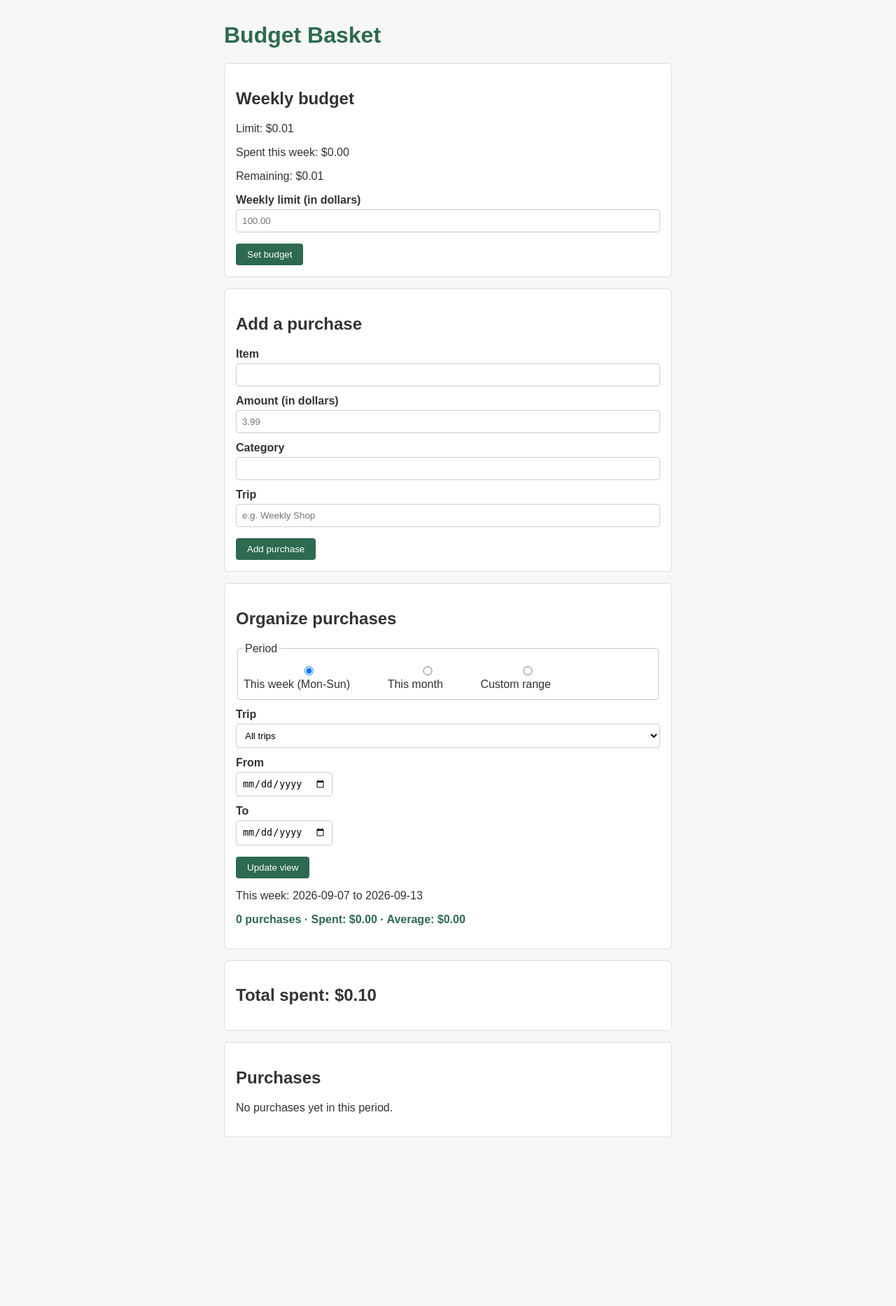
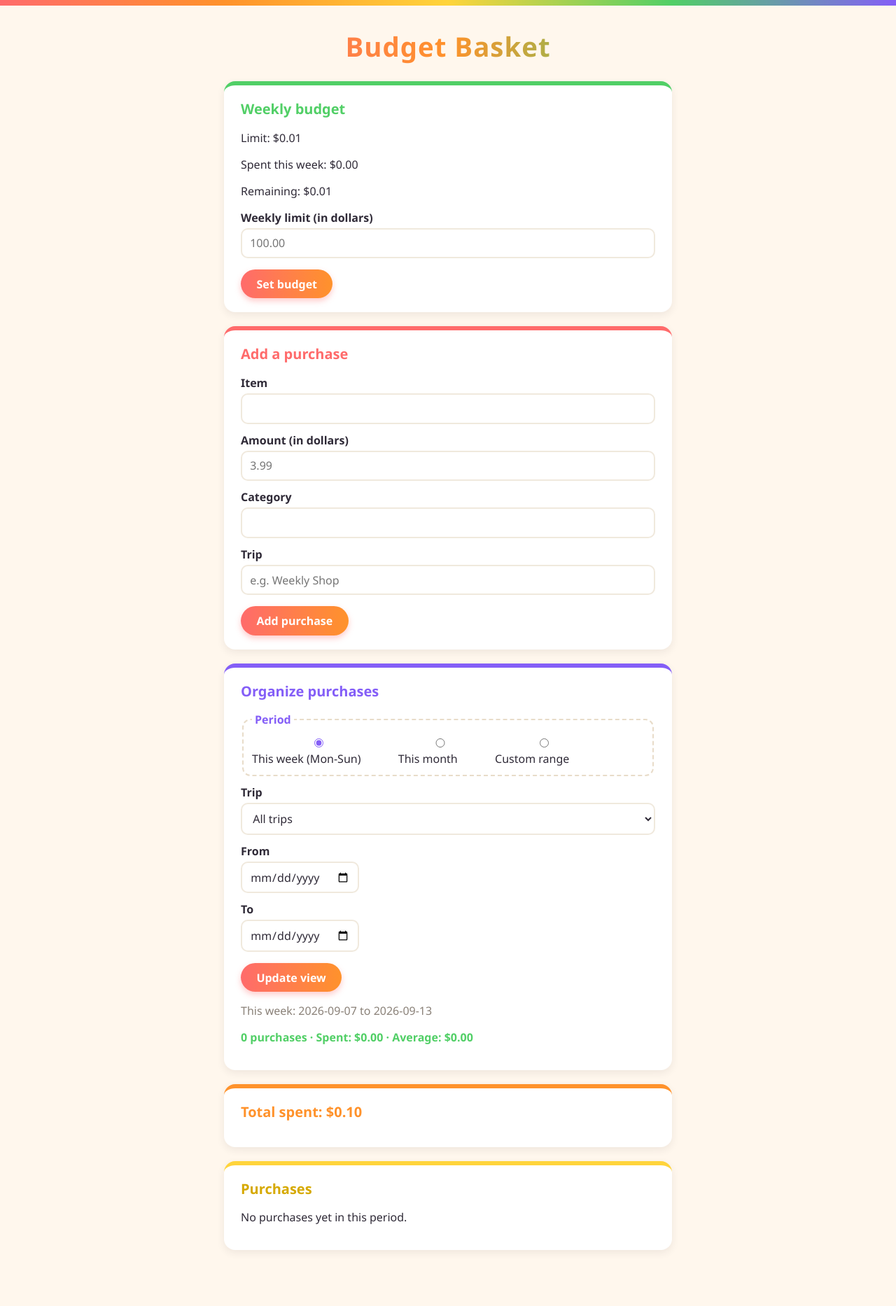
Before and after one commit to miargue/big-project-one, a Flask app: page / in a window 1280 px wide. Shown: the whole page at 70% size. Before the commit the page ends 1625 px from the top, so only its background shows below. Run offline with Flask 3, Linux system fonts and the light colour scheme; tables that the repository leaves empty hold one stand-in row (values such as "Sample post").

Commit message:
Restyle app with a bold, colorful theme

```diff
--- a/static/style.css
+++ b/static/style.css
@@ -1,11 +1,31 @@
-/* Budget Basket — simple, clean styles. */
+/* Budget Basket — bold & colorful theme. */
+
+:root {
+    --tomato: #ff6b6b;
+    --carrot: #ff922b;
+    --lemon: #ffd43b;
+    --leaf: #51cf66;
+    --berry: #845ef7;
+    --ink: #2f2a37;
+    --cream: #fff7ed;
+}
+
+/* A thin rainbow bar along the very top of the page. */
+body::before {
+    content: "";
+    display: block;
+    height: 8px;
+    background: linear-gradient(
+        90deg, var(--tomato), var(--carrot), var(--lemon), var(--leaf), var(--berry)
+    );
+}
 
 body {
-    font-family: Arial, Helvetica, sans-serif;
+    font-family: "Segoe UI", "Trebuchet MS", Verdana, sans-serif;
     margin: 0;
-    padding: 0;
-    background: #f7f7f7;
-    color: #333;
+    padding: 0 0 3rem;
+    background: var(--cream);
+    color: var(--ink);
 }
 
 main {
@@ -15,16 +35,46 @@
 }
 
 h1 {
-    color: #2d6a4f;
+    text-align: center;
+    font-size: 2.4rem;
+    letter-spacing: 1px;
+    margin: 0.5rem 0 1.5rem;
+    background: linear-gradient(90deg, var(--tomato), var(--carrot), var(--leaf));
+    background-clip: text;
+    -webkit-background-clip: text;
+    color: transparent;
 }
 
+h2 {
+    margin-top: 0;
+    font-size: 1.25rem;
+}
+
+/* Colorful cards, one accent color per section. */
 section {
     background: #fff;
-    border: 1px solid #ddd;
-    border-radius: 6px;
-    padding: 1rem;
-    margin-bottom: 1rem;
+    border: none;
+    border-top: 6px solid var(--leaf);
+    border-radius: 16px;
+    padding: 1.25rem 1.5rem;
+    margin-bottom: 1.25rem;
+    box-shadow: 0 4px 12px rgba(47, 42, 55, 0.08);
 }
+
+.budget-card { border-top-color: var(--leaf); }
+.budget-card h2 { color: var(--leaf); }
+
+.add-card { border-top-color: var(--tomato); }
+.add-card h2 { color: var(--tomato); }
+
+.organize-card { border-top-color: var(--berry); }
+.organize-card h2 { color: var(--berry); }
+
+.total-card { border-top-color: var(--carrot); }
+.total-card h2 { color: var(--carrot); }
+
+.list-card { border-top-color: var(--lemon); }
+.list-card h2 { color: #d6a900; }
 
 form label {
     display: block;
@@ -32,23 +82,45 @@
     font-weight: bold;
 }
 
-form input {
+form input,
+select {
     width: 100%;
-    padding: 0.5rem;
+    padding: 0.55rem 0.7rem;
     margin-top: 0.25rem;
-    border: 1px solid #ccc;
-    border-radius: 4px;
+    border: 2px solid #f0e9dd;
+    border-radius: 10px;
     box-sizing: border-box;
+    background: #fff;
+    font-family: inherit;
+    font-size: 1rem;
+    color: var(--ink);
+    transition: border-color 0.15s ease;
+}
+
+form input:focus,
+select:focus {
+    outline: none;
+    border-color: var(--berry);
 }
 
 form button {
     margin-top: 1rem;
-    padding: 0.5rem 1rem;
-    background: #2d6a4f;
+    padding: 0.6rem 1.4rem;
+    background: linear-gradient(90deg, var(--tomato), var(--carrot));
     color: #fff;
     border: none;
-    border-radius: 4px;
+    border-radius: 999px;
+    font-family: inherit;
+    font-size: 1rem;
+    font-weight: bold;
     cursor: pointer;
+    box-shadow: 0 4px 8px rgba(255, 107, 107, 0.35);
+    transition: transform 0.15s ease, box-shadow 0.15s ease;
+}
+
+form button:hover {
+    transform: translateY(-2px);
+    box-shadow: 0 6px 12px rgba(255, 107, 107, 0.4);
 }
 
 table {
@@ -59,43 +131,51 @@
 
 th, td {
     text-align: left;
-    padding: 0.5rem;
-    border-bottom: 1px solid #eee;
+    padding: 0.6rem 0.5rem;
+    border-bottom: 1px solid #f3ede3;
+}
+
+th {
+    color: var(--berry);
+    font-size: 0.85rem;
+    text-transform: uppercase;
+    letter-spacing: 0.5px;
+}
+
+tbody tr:hover {
+    background: #fff3e6;
 }
 
 .warning {
-    color: #b58900;
+    color: var(--carrot);
     font-weight: bold;
 }
 
 .danger {
-    color: #cc0000;
+    color: var(--tomato);
     font-weight: bold;
 }
 
 /* Organization panel */
 
 fieldset {
-    border: 1px solid #ccc;
-    border-radius: 4px;
+    border: 2px dashed #e8dcc9;
+    border-radius: 12px;
     margin-top: 0.75rem;
-    padding: 0.5rem;
+    padding: 0.5rem 0.75rem;
+}
+
+legend {
+    color: var(--berry);
+    font-weight: bold;
+    padding: 0 0.25rem;
 }
 
 .radio {
     display: inline-block;
     font-weight: normal;
     margin: 0.25rem 1.5rem 0.25rem 0;
-}
-
-select {
-    width: 100%;
-    padding: 0.5rem;
-    margin-top: 0.25rem;
-    border: 1px solid #ccc;
-    border-radius: 4px;
-    box-sizing: border-box;
-    background: #fff;
+    accent-color: var(--berry);
 }
 
 .date-range input {
@@ -104,9 +184,10 @@
 
 .window {
     margin-bottom: 0.25rem;
+    color: #8a8178;
 }
 
 .stats {
-    color: #2d6a4f;
+    color: var(--leaf);
     font-weight: bold;
 }
--- a/templates/index.html
+++ b/templates/index.html
@@ -10,7 +10,7 @@
     <main>
         <h1>Budget Basket</h1>
 
-        <section>
+        <section class="budget-card">
             <h2>Weekly budget</h2>
             {% if panel %}
             <p>Limit: ${{ panel['limit_dollars'] }}</p>
@@ -32,7 +32,7 @@
             </form>
         </section>
 
-        <section>
+        <section class="add-card">
             <h2>Add a purchase</h2>
             <form method="post" action="{{ url_for('add') }}">
                 <label for="item">Item</label>
@@ -51,7 +51,7 @@
             </form>
         </section>
 
-        <section>
+        <section class="organize-card">
             <h2>Organize purchases</h2>
             <form method="get" action="{{ url_for('index') }}">
                 <fieldset>
@@ -106,11 +106,11 @@
             </p>
         </section>
 
-        <section>
+        <section class="total-card">
             <h2>Total spent: ${{ total_dollars }}</h2>
         </section>
 
-        <section>
+        <section class="list-card">
             <h2>Purchases</h2>
             {% if purchases %}
             <table>
```
